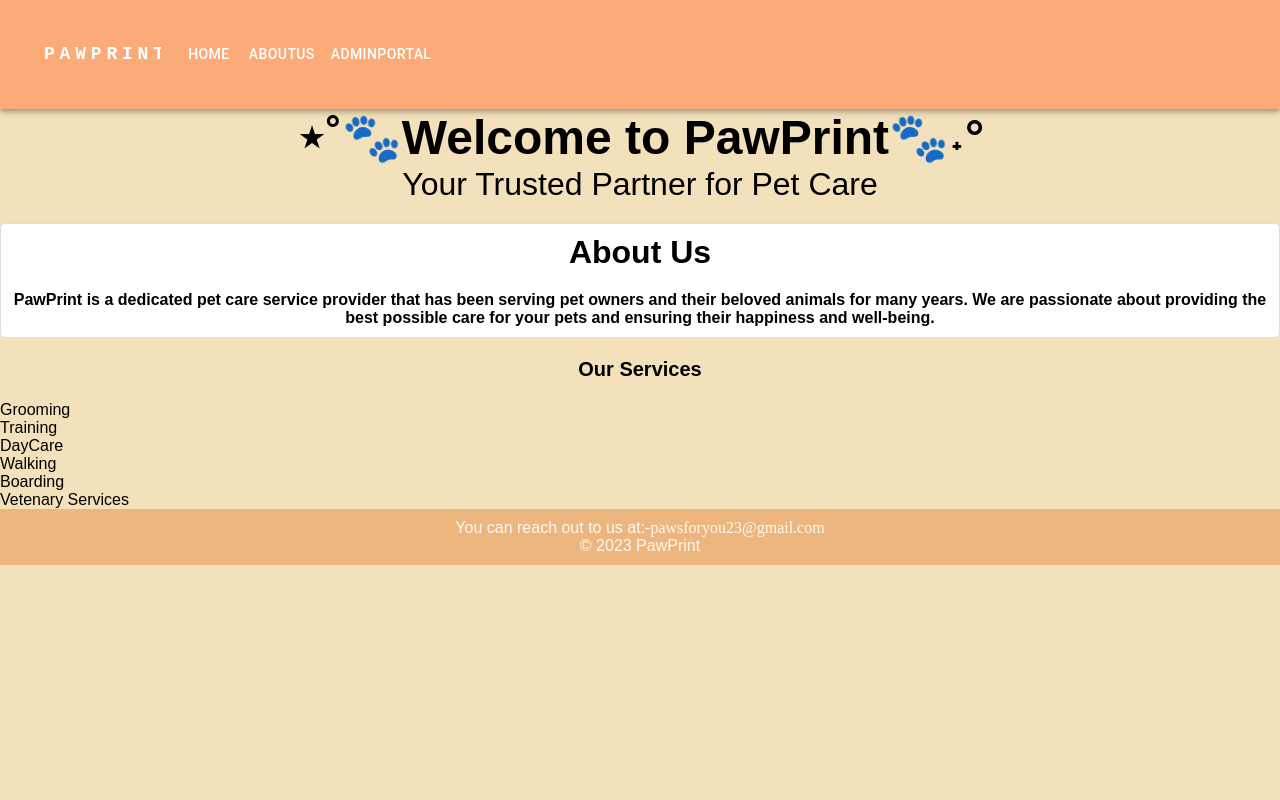
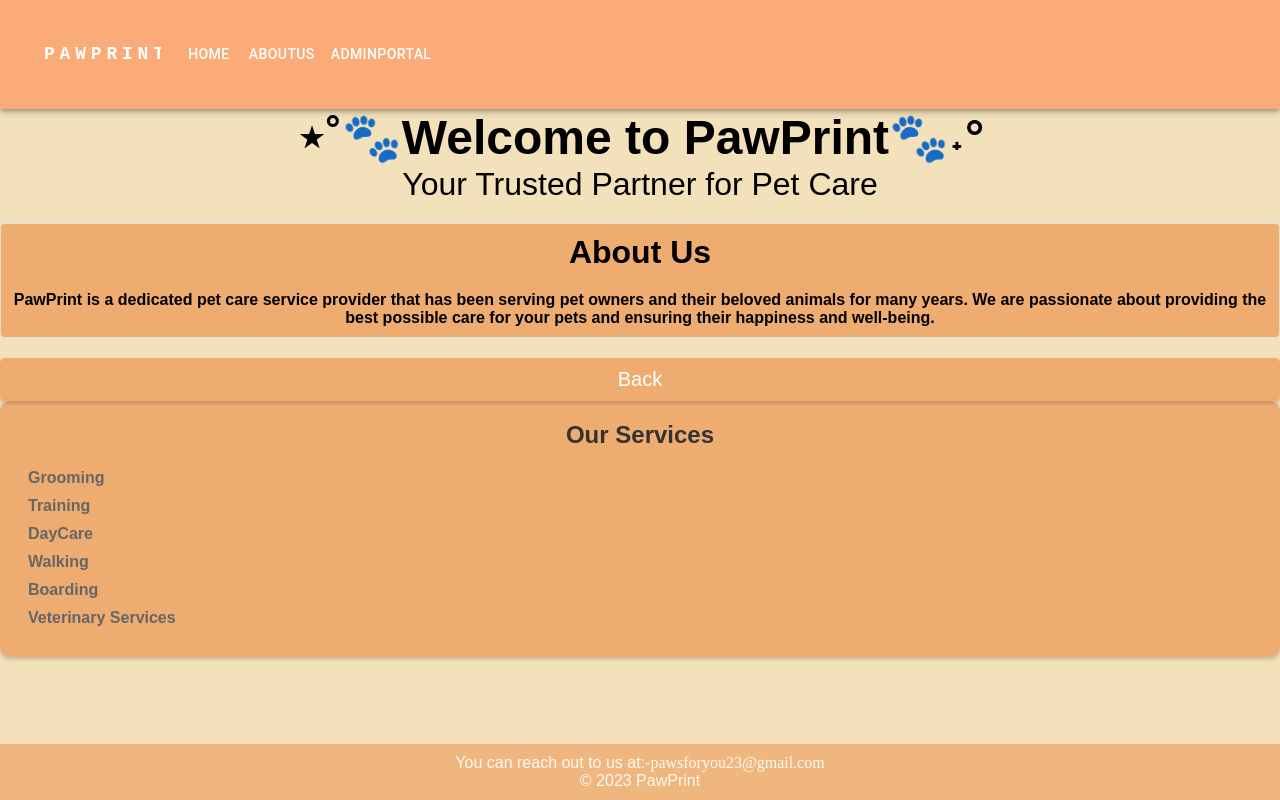
Before and after one commit to Jay2212004/Final_react, a React (Create React App) app: page /AboutUs in a window 1280 px wide. Built offline with nearby package versions, Linux system fonts and the light colour scheme.

Commit message:
Add files via upload

```diff
--- a/src/components/AboutUs.css
+++ b/src/components/AboutUs.css
@@ -9,7 +9,7 @@ body {
     padding: 10px;
     background-color: #eeac71; /* Set your preferred vibrant color here */
     color: #fff;
-    position: relative;
+    position: fixed;
     bottom: 0;
     width: 100%;
     opacity: 0.8; /* Add transparency to the footer */
@@ -20,6 +20,42 @@ body {
     color:white;
 
 }
+#services {
+    background-color: #eeac71; /* Background color for the section */
+    padding: 20px;
+    border-radius: 10px;
+    box-shadow: 0 2px 4px rgba(0, 0, 0, 0.2); /* Add a subtle shadow */
+    text-decoration: none;
+  }
+
+  #services h2 {
+    font-size: 24px;
+    text-align: center;
+    margin-bottom: 20px;
+    color: #333; /* Text color for the title */
+  }
+
+  #services ul {
+    list-style: none;
+    padding: 0;
+  }
+
+  #services li {
+    font-size: 16px;
+    margin-bottom: 10px;
+    color: #666; /* Text color for the list items */
+  }
+
+  #services li::before {
+    content: "•"; /* Use a bullet point as a list item marker */
+    color: #eeac71; /* Color of the bullet point */
+    display: inline-block;
+    width: 1em;
+    margin-left: -1em;
+    margin-right: 0.5em;
+    font-weight: bold;
+  }
+
 
 /* AboutUs.css */
 /*  */
--- a/src/components/AboutUs.jsx
+++ b/src/components/AboutUs.jsx
@@ -1,33 +1,52 @@
 import React from 'react';
 import "./AboutUs.css";
-
+import {Link} from 'react-router-dom';
 const AboutUs = () => {
   return (
     <>
+
       <div className='heading' style={{textAlign:'center'}}>
         <h1 style={{fontSize:"3rem"}}>⋆˚🐾Welcome to PawPrint🐾˖°</h1>
         <p style={{fontSize:"2rem"}}>Your Trusted Partner for Pet Care</p>
       </div>
 
       <div>
-        <section id="about" style={{textAlign:'center'}}>
+        <section id="about" style={{textAlign:'center',backgroundColor:"#eeac71"}}>
           <h2 style={{fontSize:"2rem"}}>About Us</h2>
           <h5 style={{fontSize:"1rem"}}>
             PawPrint is a dedicated pet care service provider that has been serving pet owners and their beloved animals for many years. We are passionate about providing the best possible care for your pets and ensuring their happiness and well-being.
           </h5>
         </section>
 
+        <Link to="/home">
+  <button
+    style={{
+      backgroundColor: '#eeac71',
+      fontSize: '20px',   /* Increase the font size */
+      padding: '10px 20px', /* Increase the padding for larger size */
+      borderRadius: '5px',  /* Add rounded corners */
+      color: '#fff',      /* Text color */
+      border: 'none',     /* Remove the border */
+      cursor: 'pointer',  /* Show a pointer cursor on hover */
+      boxShadow: '0 2px 4px rgba(0, 0, 0, 0.2)' /* Add a subtle shadow */
+    }}
+  >
+    Back
+  </button>
+</Link>
+
         <div id="services">
   <h2>Our Services</h2>
-          <ul>
+  <b><ul>
     <li>Grooming</li>
     <li>Training</li>
     <li>DayCare</li>
     <li>Walking</li>
     <li>Boarding</li>
-            <li>Vetenary Services</li>
-          </ul>
+    <li>Veterinary Services</li>
+  </ul></b>
 </div>
+
       </div>
 
       <footer className='afooter' style={{textAlign:'center'}}>
--- a/src/components/AdminPortal.jsx
+++ b/src/components/AdminPortal.jsx
@@ -3,8 +3,8 @@ import { auth, provider } from './config';
 import { signInWithPopup } from 'firebase/auth';
 import './SignUp.css';
 import Home_Admin from './Home_Admin';
-
-const allowedEmails = ['uchagaonkar54jay@gmail.com']; // Add allowed email addresses
+import {Link} from 'react-router-dom'
+const allowedEmails = ['uchagaonkar54jay@student.sfit.ac.in']; // Add allowed email addresses
 
 const SignIn = () => {
   const [user, setUser] = useState(null);
@@ -35,9 +35,15 @@ const SignIn = () => {
 
   return (
     <div className="form-container">
-      <h1>Welcome To Admin Panel</h1>
-      {user ? <Home_Admin /> : <button onClick={handleSignIn}>Sign In With Google</button>}
+    <h1>Welcome To Admin Panel</h1>
+    {user ? <Home_Admin /> : <button onClick={handleSignIn}>Sign In With Google</button>}
+    <div style={{ marginTop: '10px' }}>
+      <Link to="/home">
+        <button>Back</button>
+      </Link>
     </div>
+  </div>
+
   );
 };
 
--- /dev/null
+++ b/src/components/Boarding.jsx
@@ -0,0 +1,16 @@
+import React from 'react';
+import { Link } from 'react-router-dom';
+import './Common.css';
+const Boarding = () => {
+  return (
+    <div className="service-container">
+      <h2>Boarding</h2>
+      <p>Board your pet with us and ensure they have a comfortable stay.</p>
+      <Link to="/home">
+        <button className="back-button">Back</button>
+      </Link>
+    </div>
+  );
+};
+
+export default Boarding;
--- a/src/components/Booking.jsx
+++ b/src/components/Booking.jsx
@@ -504,21 +504,23 @@ var Booking = () => {
             >
               Submit
             </Button>
-            <Button
-                   style={{
-                    display: 'block',
-                    backgroundColor: '#4285F4',
-                    color: 'white',
-                    marginLeft: '8px',
-                    fontSize: 'lg',
-                    padding: '10px 20px',
-                    borderRadius: '5px',
-                    cursor: 'pointer',
-                    width: '100%',
-                  }}
-                >
-                    <Link to='/Home'>Back</Link>
-                </Button>
+            <Link to="/home">
+  <button
+    style={{ marginLeft: '8px', marginTop: '10px',
+      backgroundColor: '#4285F4',
+      fontSize: 'lg',   /* Increase the font size */
+      padding: '10px 20px', /* Increase the padding for larger size */
+      borderRadius: '5px',  /* Add rounded corners */
+      color: '#fff',      /* Text color */
+      border: 'none',
+      width: '100%',     /* Remove the border */
+      cursor: 'pointer',  /* Show a pointer cursor on hover */
+      boxShadow: '0 2px 4px rgba(0, 0, 0, 0.2)' /* Add a subtle shadow */
+    }}
+  >
+    Back
+  </button>
+</Link>
 
           </form>
         </Box>
--- /dev/null
+++ b/src/components/Common.css
@@ -0,0 +1,21 @@
+.service-container {
+    background-color: #f5f5f5;
+    padding: 20px;
+    border-radius: 10px;
+    box-shadow: 0 2px 4px rgba(0, 0, 0, 0.2);
+    margin: 20px;
+    text-align: center;
+  }
+
+  .service-container h2 {
+    font-size: 24px;
+    margin-bottom: 20px;
+    color: #333;
+  }
+
+  .service-container p {
+    font-size: 16px;
+    color: #666;
+  }
+
+  /* You can add more specific styles as needed for your design */
--- /dev/null
+++ b/src/components/Daycare.jsx
@@ -0,0 +1,16 @@
+import React from 'react';
+import { Link } from 'react-router-dom';
+import './Common.css';
+const Daycare = () => {
+  return (
+    <div className="service-container">
+      <h2>Daycare</h2>
+      <p>Leave your pet with us for a fun and safe day of play and socialization.</p>
+      <Link to="/home">
+        <button className="back-button">Back</button>
+      </Link>
+    </div>
+  );
+};
+
+export default Daycare;
--- /dev/null
+++ b/src/components/Grooming.jsx
@@ -0,0 +1,17 @@
+import React from 'react';
+import { Link } from 'react-router-dom';
+import './Common.css';
+
+const Grooming = () => {
+  return (
+    <div className="service-container">
+      <h2>Grooming</h2>
+      <p>Pamper your pet with our professional grooming services to keep them looking their best.</p>
+      <Link to="/home">
+        <button className="back-button">Back</button>
+      </Link>
+    </div>
+  );
+};
+
+export default Grooming;
--- a/src/components/Prereview.jsx
+++ b/src/components/Prereview.jsx
@@ -216,7 +216,7 @@ const Preview = ({ formData }) => {
 
           <div style={{ textAlign: 'center' }}>
             <button onClick={handlePayment}>Pay Now</button>
-            <button onClick={handleDownloadPDF}>Download PDF</button>
+            <button style={{marginTop:"8px"}} onClick={handleDownloadPDF}>Download PDF</button>
           </div></>
 
       </div>
--- a/src/index.js
+++ b/src/index.js
@@ -12,7 +12,9 @@ import AboutUs from './components/AboutUs.jsx';
 import Navbar from './Backup/Navbar';
 import Booking from './components/Booking';
 import Profile from './components/Profile';
-
+import Grooming from './components/Grooming';
+import Boarding from './components/Boarding';
+import Daycare from './components/Daycare';
 import SignIn from './components/AdminPortal';
 import {Routes, Route,Redirect,BrowserRouter as Router} from "react-router-dom";
 import { FormDataProvider } from './components/FormDataContext';
@@ -35,6 +37,9 @@ root.render(
 <Route path="/Yourbookings" element={<Yourbookings/>}></Route>
 <Route path="/Booking" element={<Booking/>}></Route>
 <Route path="/Profile" element={<Profile/>}></Route>
+<Route path="/Daycare" element={<Daycare/>}></Route>
+<Route path="/Boarding" element={<Boarding/>}></Route>
+<Route path="/Grooming" element={<Grooming/>}></Route>
 
 <Route path="/Prereview" element={<Preview/>}></Route>
 <Route path="/AdminPortal" element={<SignIn/>}></Route>
```
Also changed, not shown: src/components/Home.jsx (+11 -160 lines). Lines whose indentation alone changed are shown as unchanged.
